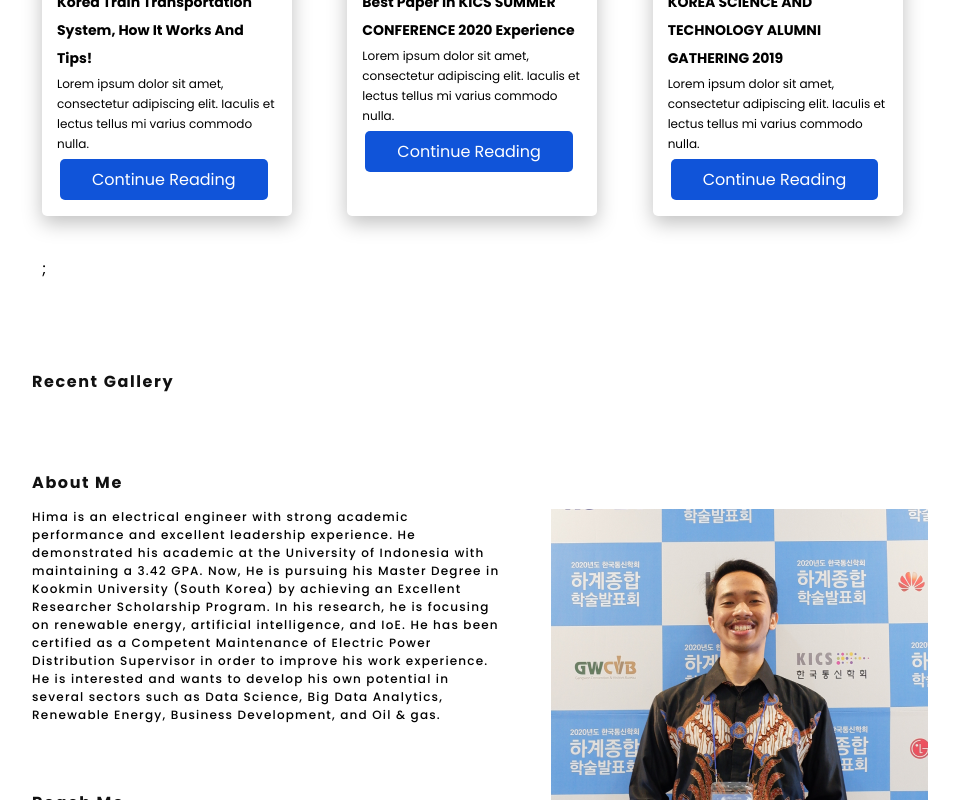
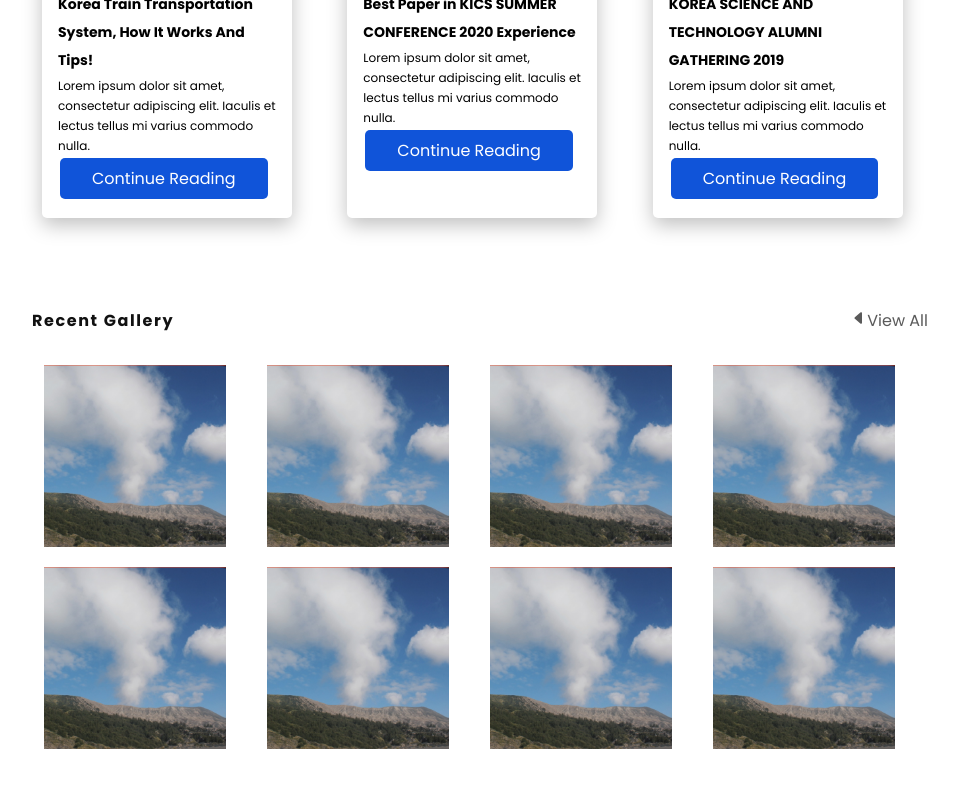
Before and after one commit to neodroid/portohima, a React (Create React App) app: page / in a window 1280 px wide. Shown: the part 1840-2640 px from the top of the page, without its empty margins (160-1119 px from the left). Built offline with nearby package versions, Linux system fonts and the light colour scheme.

Commit message:
AddedView

```diff
--- a/package.json
+++ b/package.json
@@ -17,8 +17,7 @@
     "start": "react-scripts start",
     "build": "react-scripts build",
     "test": "react-scripts test",
-    "eject": "react-scripts eject",
-    "CI" : "npm run build"
+    "eject": "react-scripts eject"
   },
   "eslintConfig": {
     "extends": [
--- a/public/index.html
+++ b/public/index.html
@@ -29,7 +29,7 @@
     <title>Hima's Blog</title>
   </head>
   <body>
-    <noscript>You need to enable JavaScript to run this app.</noscript>
+    <noscript>Hima's Blog</noscript>
     <div id="root"></div>
   </body>
 </html>
--- a/src/component/HomeContent/AboutContent/style.js
+++ b/src/component/HomeContent/AboutContent/style.js
@@ -44,5 +44,5 @@ export const ContactIcon = styled.div`
     display: flex;
     margin-bottom: 25px;
     width: ${props => props.phone ? "135px" : "240px"};
-    justify-content:space-between;
+    justify-content: space-between;
 `;
--- a/src/component/HomeContent/BlogContent/index.js
+++ b/src/component/HomeContent/BlogContent/index.js
@@ -1,7 +1,8 @@
 import React from "react";
 import {GlobalContent} from "../../GlobalContent";
 import {BlogData} from "./content";
-import {TitleHomeContent} from "../style";
+import { TitleHomeContent} from "../style";
+import { BsFillCaretLeftFill } from "react-icons/bs";
 import {
     BlogBox,
     BlogContainer,
@@ -25,7 +26,8 @@ const ManageBlogData = ({ title, description }) => {
 const BlogContent = () => {
     return(
         <GlobalContent>
-            <TitleHomeContent>Recent Blog</TitleHomeContent>
+            <TitleHomeContent recent>Recent Blog</TitleHomeContent>
+            <TitleHomeContent view recent>View All<BsFillCaretLeftFill /> </TitleHomeContent>
             <BlogContainer>
             {BlogData.map((data, idx) => (
               <ManageBlogData
@@ -33,7 +35,7 @@ const BlogContent = () => {
                 title={data.title}
                 description={data.description}
               />
-            ))};
+            ))}
             </BlogContainer>
         </GlobalContent>
     );
--- a/src/component/HomeContent/BlogContent/style.js
+++ b/src/component/HomeContent/BlogContent/style.js
@@ -5,10 +5,9 @@ export const BlogBox = styled.div`
     height: 464px;
     box-shadow: 0px 7px 20px rgba(0, 0, 0, 0.25);
     border-radius: 5px;
-    transition-duration: 0.5s;
     &:hover {
-        transition: all 0.2s ease-in-out;
-        transform:scale(1.05);
+        transition: 0.2s ease-in-out;
+        transform: scale(1.05);
         }
 `;
 
@@ -28,20 +27,23 @@ export const BoxContainer = styled.p`
     font-weight: ${(props) => (props.titlee ? "bold" : "normal") };
     font-size: ${(props) => (props.titlee ? "14px" : "12px") };
     line-height: ${(props) => (props.titlee ? "28px" : "20px") };
-    margin: 2px 11px 0 15px;
+    margin: 2px 11px 0 16px;
     overflow: hidden;
 `;
 
 export const BlogImage = styled.img`
     z-index: 3;
     width: 214px;
-    margin: 15px 15px 0 15px;
+    margin: 15px 15px 0 18px;
     align-item:center;
 `;
 
 export const Blogbtn = styled.button`
+    position:inherit;
+    top: 85%;
+    z-index: 20;
+    margin: 2px 15px 0 18px;
     border-radius: 5px;
-    margin: 5px 15px 0 18px;
     background: #1054D9;
     padding: 8px 32px;
     color: #fff;
@@ -51,7 +53,7 @@ export const Blogbtn = styled.button`
     cursor: pointer;
     text-decoration: none;
     &:hover {
-        transition: 0.2s ease-in-out;
+        transition: all 0.2s ease-in-out;
         opacity: 50%;
     }
 `;
--- /dev/null
+++ b/src/component/HomeContent/GalleryContent/content.js
@@ -0,0 +1,26 @@
+export const GalleryData = [
+    {
+        id: 1,
+    },
+    {
+        id: 2,
+    },
+    {
+        id: 3,
+    },
+    {
+        id: 4,
+    },
+    {
+        id: 5,
+    },
+    {
+        id: 6,
+    },
+    {
+        id: 7,
+    },
+    {
+        id: 8,
+    },
+]
--- a/src/component/HomeContent/GalleryContent/index.js
+++ b/src/component/HomeContent/GalleryContent/index.js
@@ -1,11 +1,33 @@
 import React from "react";
 import {GlobalContent} from "../../GlobalContent";
-import {TitleHomeContent} from "../style"
+import { TitleHomeContent} from "../style";
+import Land from "../../../images/Land.png";
+import {GalleryData} from "./content";
+import { BsFillCaretLeftFill } from "react-icons/bs";
+import {
+    GalleryContainer,
+    GalleryImage
+} from "./style";
+
+const ManageGalleryData = ({id}) => {
+    return(
+        <GalleryImage src = {Land} alt ={id} />
+    );
+};
 
 const GalleryContent = () => {
     return(
         <GlobalContent>
-            <TitleHomeContent>Recent Gallery</TitleHomeContent>
+            <TitleHomeContent recent>Recent Gallery</TitleHomeContent>
+            <TitleHomeContent view recent>View All <BsFillCaretLeftFill /></TitleHomeContent>
+            <GalleryContainer>
+                {GalleryData.map((data, idx) => (
+                <ManageGalleryData
+                    key={idx}
+                    id={data.id}
+                />
+                ))}
+            </GalleryContainer>
         </GlobalContent>
     );
 };
--- /dev/null
+++ b/src/component/HomeContent/GalleryContent/style.js
@@ -0,0 +1,24 @@
+import styled from "styled-components";
+
+export const GalleryContainer = styled.div`
+    display: grid;
+    grid-template-columns: auto auto auto auto;
+    grid-template-rows: auto auto;
+    grid-gap: 20px;
+    padding: 12px;
+    @media screen and (max-width: 1015px) {
+        grid-template-columns: auto auto;
+        grid-template-rows: auto auto;
+      }
+`;
+
+export const GalleryImage = styled.img`
+    z-index: 3;
+    width: 182px;
+    align-item:center;
+    position: inherit;
+    &:hover {
+        transition: all 0.2s ease-in-out;
+        transform:scale(1.02);
+    }
+`;
--- a/src/component/HomeContent/style.js
+++ b/src/component/HomeContent/style.js
@@ -1,10 +1,15 @@
 import styled from "styled-components";
 
-export const TitleHomeContent = styled.h6`
-    font-weight: bold;
+export const TitleHomeContent = styled.div`
+    width: ${props => props.recent ? "50%" : "100%"};
+    font-weight: ${props => props.view ? "normal" : "bold"};
     font-size: 16px;
     line-height: 21px;
-    letter-spacing: 0.1em;
-    color: #111111;
+    letter-spacing: ${props => props.view ? "0" : "0.1em"};
+    color: ${props => props.view ? "#5A5A5A" : "#111111"};
     margin-bottom: ${props => props.about ? "15px" : "22px"};
+    display: ${props => props.recent ? "inline-flex" : "block"};
+    cursor: ${props => props.view ? "pointer" : "auto"};
+    align-item: ${props => props.view ? "right" : "left"};
+    flex-direction: ${props => props.view ? "row-reverse" : "none"};
 `;
--- a/src/component/Navbar/NavStyle.js
+++ b/src/component/Navbar/NavStyle.js
@@ -10,7 +10,7 @@ export const Nav = styled.nav`
     background: #fff;
     box-shadow: 0px 4px 20px rgba(0, 0, 0, 0.15);
     display: block;
-    z-index: 10;
+    z-index: 1000;
 `;
 
 export const NavBarContainer = styled.div`
```
Also changed, not shown: src/images/Land.png (added), 1 other file (tests, documents, lock files or other folders).
